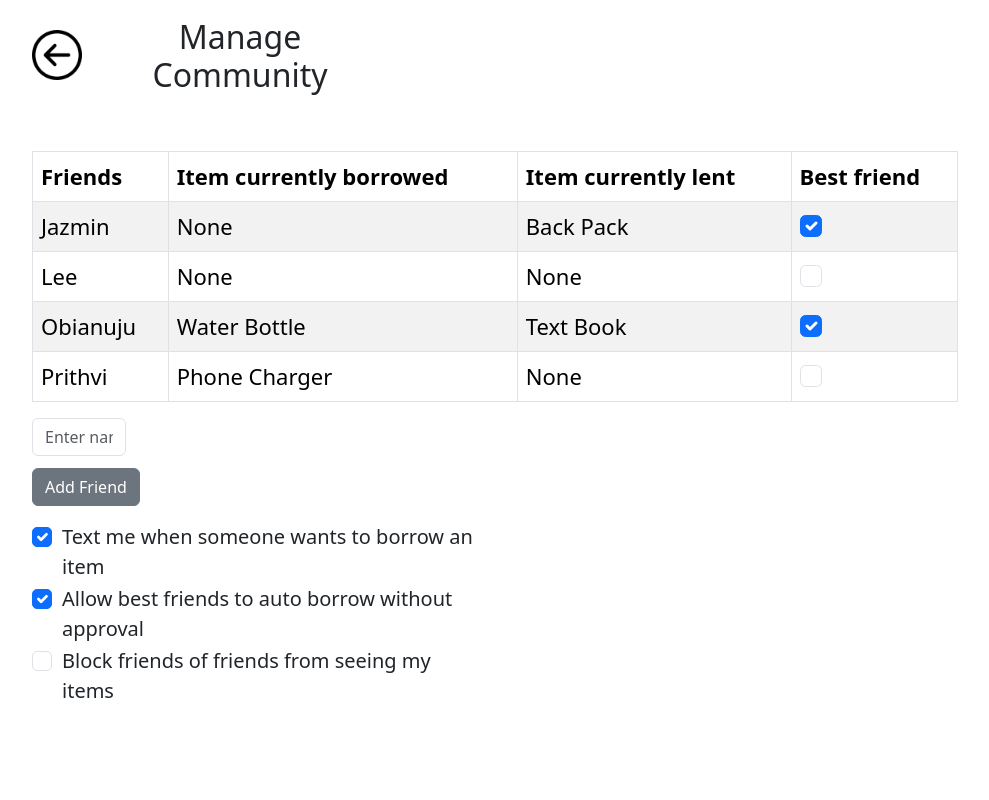
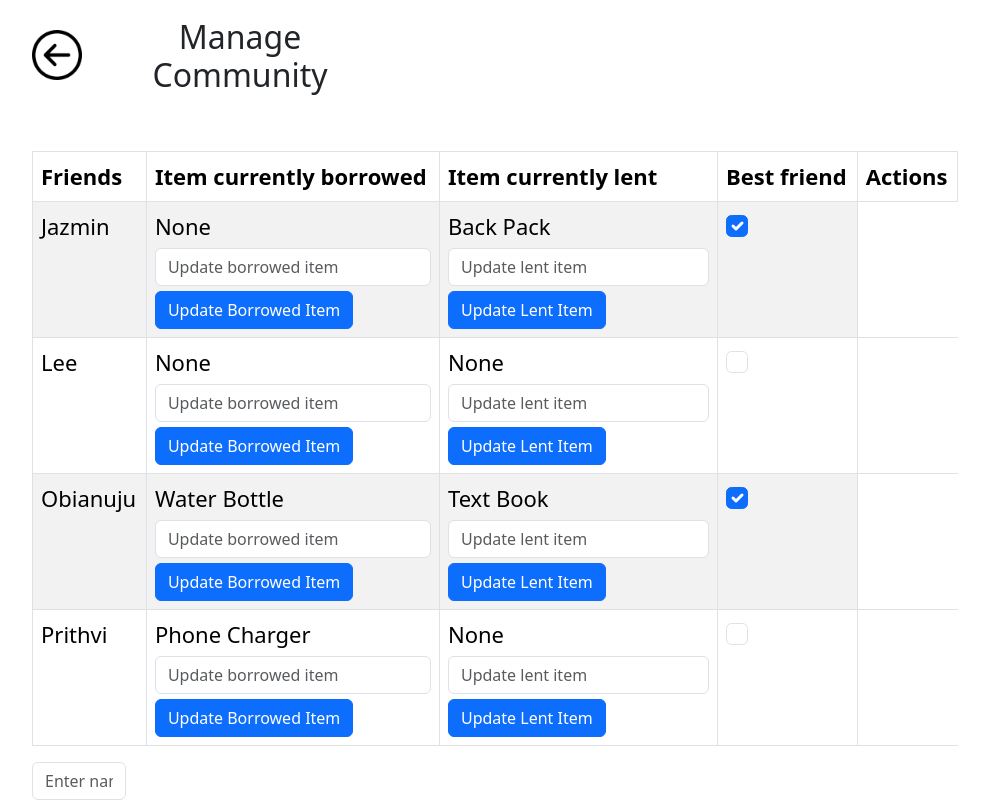
Before and after one commit to simukuka/YourShare-app, a React (Create React App) app in the folder yourshare/: page /community in a window 1280 px wide. Shown: the top 800 px of the page, without its empty margins (50-1039 px from the left). Built offline with nearby package versions, Linux system fonts and the light colour scheme.

Commit message:
Updated table

```diff
--- a/yourshare/src/pages/CommunityPage.js
+++ b/yourshare/src/pages/CommunityPage.js
@@ -23,6 +23,8 @@ export const CommunityPage = (props) => {
 
   const [friends, setFriends] = useState(loadFriendsFromLocalStorage);
   const [newFriend, setNewFriend] = useState({ name: '', borrowed: 'None', lent: 'None', bestFriend: false });
+  const [itemBorrowed, setItemBorrowed] = useState('');
+  const [itemLent, setItemLent] = useState('');
 
   // Update localStorage whenever friends state changes
   useEffect(() => {
@@ -49,6 +51,20 @@ export const CommunityPage = (props) => {
     ));
   };
 
+  const handleUpdateBorrowedItem = (index) => {
+    setFriends(friends.map((friend, i) =>
+      i === index ? { ...friend, borrowed: itemBorrowed } : friend
+    ));
+    setItemBorrowed('');
+  };
+
+  const handleUpdateLentItem = (index) => {
+    setFriends(friends.map((friend, i) =>
+      i === index ? { ...friend, lent: itemLent } : friend
+    ));
+    setItemLent('');
+  };
+
   return (
     <>
       <Container style={{ fontSize: 20 }}>
@@ -69,14 +85,47 @@ export const CommunityPage = (props) => {
                   <th>Item currently borrowed</th>
                   <th>Item currently lent</th>
                   <th>Best friend</th>
+                  <th>Actions</th>
                 </tr>
               </thead>
               <tbody>
                 {friends.map((friend, index) => (
                   <tr key={index}>
                     <td>{friend.name}</td>
-                    <td>{friend.borrowed}</td>
-                    <td>{friend.lent}</td>
+                    <td>
+                      {friend.borrowed}
+                      <Form.Control
+                        type="text"
+                        value={itemBorrowed}
+                        onChange={(e) => setItemBorrowed(e.target.value)}
+                        placeholder="Update borrowed item"
+                        style={{ marginTop: '5px' }}
+                      />
+                      <Button
+                        variant="primary"
+                        onClick={() => handleUpdateBorrowedItem(index)}
+                        style={{ marginTop: '5px' }}
+                      >
+                        Update Borrowed Item
+                      </Button>
+                    </td>
+                    <td>
+                      {friend.lent}
+                      <Form.Control
+                        type="text"
+                        value={itemLent}
+                        onChange={(e) => setItemLent(e.target.value)}
+                        placeholder="Update lent item"
+                        style={{ marginTop: '5px' }}
+                      />
+                      <Button
+                        variant="primary"
+                        onClick={() => handleUpdateLentItem(index)}
+                        style={{ marginTop: '5px' }}
+                      >
+                        Update Lent Item
+                      </Button>
+                    </td>
                     <td>
                       <Form.Check
                         type="checkbox"
```
